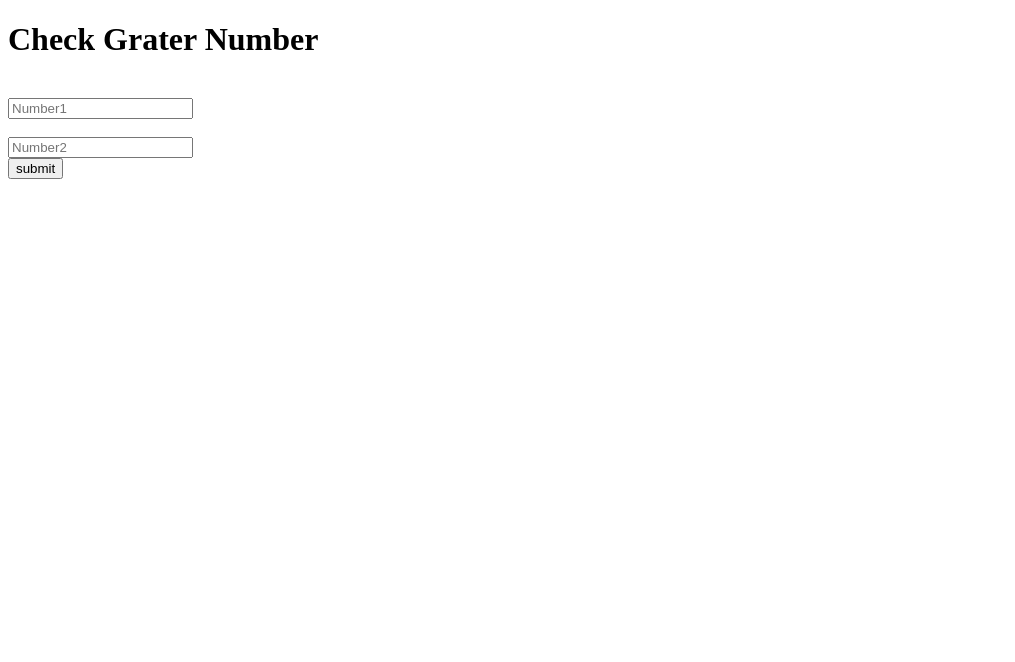
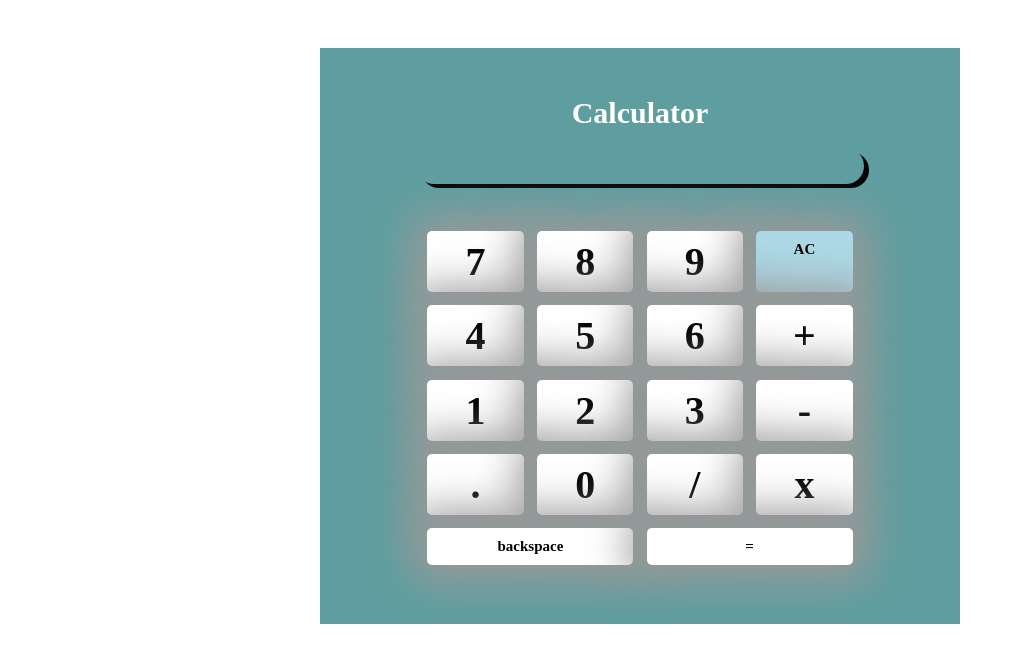
Before and after one commit to sreedevi26/calculator, a plain HTML site: page index.html in a window 1280 px wide. Shown: the whole page, without its empty margins (0-1015 px from the left). Drawn offline with Linux system fonts and the light colour scheme.

Commit message:
calcualtor

```diff
--- /dev/null
+++ b/calc.js
@@ -0,0 +1,14 @@
+function displaydata(data){
+    txt.value+=data
+}
+function ac(){
+    txt.value=""
+}
+function evaluateexp(){
+    exp=txt.value
+    txt.value=eval(exp)
+}
+function backspace(){
+    data=txt.value
+    txt.value=data.slice(0,-1)
+}
--- /dev/null
+++ b/calculator.css
@@ -0,0 +1,135 @@
+* {
+    box-sizing: border-box;
+}
+
+body,
+html {
+    margin: 0;
+    padding: 0;
+}
+
+
+.attribution {
+    width: 40%;
+    margin: auto;
+    text-align: center;
+}
+
+.outer-container {
+    background-color:cadetblue;
+    padding: 3rem 6rem;
+    margin: 3rem auto;
+    display: flex;
+    width: 50%;
+    flex-direction: column;
+    box-shadow: 5px;
+}
+
+.form-control {
+    display: block;
+    width: 100%;
+    padding: 0.375rem 0.75rem;
+    font-size: 1rem;
+    font-weight: 400;
+    line-height: 1.5;
+    color: var(--bs-body-color);
+    background-color: var(--bs-form-control-bg);
+    background-clip: padding-box;
+    border: var(--bs-border-width) solid var(--bs-border-color);
+    -webkit-appearance: none;
+    -moz-appearance: none;
+    appearance: none;
+    border-radius: 0.375rem;
+    transition: border-color .15s ease-in-out, box-shadow .15s ease-in-out;
+}
+
+.top-section {
+    color: white;
+    font-size: 30px;
+    font-weight: bold;
+    text-align: center;
+}
+
+.calculator-screen-section:hover {
+    shape-margin: inherit;
+    font-size: 16px;
+    resize: none;
+    text-align: center;
+
+
+}
+
+.calculator-Button-section {
+    display: flex;
+    flex-wrap: wrap;
+    border-radius: 5px;
+    padding: 0.3rem;
+    font-size: 150px;
+    text-shadow: beige;
+}
+
+
+
+.inp_num {
+    border-radius: 20px;
+    border-color: black;
+    box-shadow: 5px 4px;
+    /* background-color: ; */
+}
+div:hover{
+    background-color: darkcyan;
+}
+.calculator-screen-section div {
+    font-size: 15px;
+
+}
+
+.calculator-item{
+    background-color: white;
+    border-radius: 5px;
+    flex: 2 0 22%;
+    margin: 1.5%;
+    padding: 7px 0;
+    text-align: center;
+    min-height: 30px;
+    font-size: 40px;
+    font-weight: bold;
+    /* cursor: pointer; */
+    box-shadow: 0px 0px 43px 17px rgba(153,153,153,1);
+
+}
+
+
+.special-key {
+    font-size: 15px;
+    padding: 10px 0;
+}
+
+#reset:hover {
+    background-color: lightblue;
+    flex: 1 0 46%;
+}
+
+#equal:hover {
+    background-color: lightblue;
+    flex: 1 0 46%;
+    background-color:rgb(138, 132, 132);
+}
+
+#del {
+    background-color: lightblue;
+}
+
+@media only screen and (max-width: 1000px) {
+    .outer-container {
+        width: 70%;
+        padding: 0.2rem;
+    }
+}
+
+@media only screen and (max-width: 800px) {
+    .outer-container {
+        width: 80%;
+        padding: 0.2rem;
+    }
+}
--- a/index.html
+++ b/index.html
@@ -1,34 +1,61 @@
-<!doctype html>
-<html>
+<!DOCTYPE html>
+<html lang="en">
+
 <head>
-<script>
-			function largesstnum()
-			{
-				var num1, num2, num3;
-				num1 = (document.getElementById("fnum").value);
-				num2 = (document.getElementById("snum").value);
-// num1=fnum.value;
-// num2=snum.value
-				if(num1>num2)
-				{
-					alert(num1+" is Grater");
-				}
-				else if(num2>num1)
-				{
-					alert(num2+" is Grater");
-				}
-				// else if(num2>num1 && num2>num1)
-				// {
-				// 	window.alert(num2+"is Grater ");
-				// }
-			}
-		</script>
-	</head>
+    <meta charset="UTF-8">
+    <meta name="viewport" content="width=device-width, initial-scale=1.0">
+    <!-- displays site properly based on user's device -->
+    <title>Frontend Mentor - Calculator app</title>
+    <link rel="icon" type="image/png" sizes="32x32" href="./images/favicon-32x32.png">
+    <link rel="stylesheet" href="./calculator.css">
 
-		<h1 class="text-center">Check Grater Number </h1>
-		<br>
-		 <input type="text" id="fnum" placeholder="Number1"></input><br><br>
-		<input type="text" id="snum" placeholder="Number2"></input><br>
-<button onclick="largesstnum()">submit</button>
-	</body>
+</head>
+
+<body>
+
+    <div class="outer-container">
+        <!-- Top heading and options section -->
+        <div class="top-section" bg="danger">
+            Calculator
+        </div>
+        <br>
+
+        <div class="calculator-screen-section">
+            <!-- <textarea name="" id="txt" cols="45" rows="3"></textarea><br><br> -->
+            <input id="txt" type="text" class="form-control inp_num"><br><br>
+            <div id='result'></div>
+        </div>
+        <!-- Calculator Buttons  -->
+
+            <div class="calculator-Button-section">
+                <div class="calculator-item" onclick="displaydata(7)">7</div>
+                <div class="calculator-item" onclick="displaydata(8)">8</div>
+                <div class="calculator-item" onclick="displaydata(9)">9</div>
+                <div class="calculator-item  special-key" id="del" onclick="ac()">AC</div>
+                <div class="calculator-item" onclick="displaydata(4)">4</div>
+                <div class="calculator-item" onclick="displaydata(5)">5</div>
+                <div class="calculator-item" onclick="displaydata(6)">6</div>
+                <div class="calculator-item" onclick="displaydata('+')">+</div>
+                <div class="calculator-item" onclick="displaydata(1)">1</div>
+                <div class="calculator-item" onclick="displaydata(2)">2</div>
+                <div class="calculator-item" onclick="displaydata(3)">3</div>
+                <div class="calculator-item" onclick="displaydata('-')">-</div>
+                <div class="calculator-item" onclick="displaydata('.')">.</div>
+                <div class="calculator-item" onclick="displaydata(0)">0</div>
+                <div class="calculator-item" onclick="displaydata('/')">/</div>
+                <div class="calculator-item" onclick="displaydata('*')">x</div>
+                <div class="calculator-item special-key" id="reset" onclick="backspace()">backspace</div>
+                <div class="calculator-item special-key" id="equal" onclick="evaluateexp()">=</div>
+            </div>
+        </div>
+    </div>
+    <!-- <div class="attribution">
+    Challenge by <a href="https://www.frontendmentor.io?ref=challenge" target="_blank">Frontend Mentor</a>.
+    Coded by <a href="#">Asif Ali Mehmuda</a>.
+  </div> -->
+
+    <!-- <script src="./js/main.js" type="text/javascript"></script> -->
+</body>
+<script src="./calc.js"></script>
+
 </html>
```
